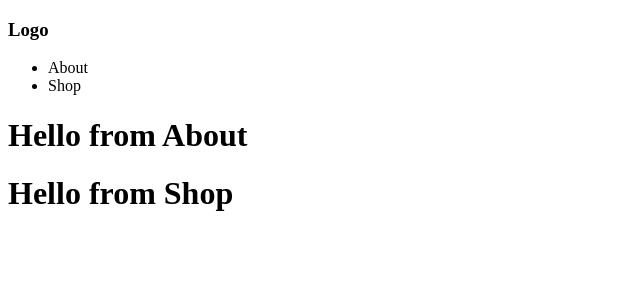
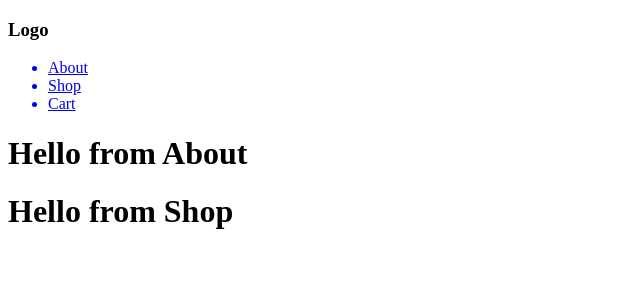
Before and after one commit to jtcaovan/shopping-cart, a React (Create React App) app: page / in a window 1280 px wide. Shown: the top 300 px of the page, without its empty margins (0-640 px from the left). Built offline with nearby package versions, Linux system fonts and the light colour scheme.

Commit message:
Added components

```diff
--- /dev/null
+++ b/src/Cart.js
@@ -0,0 +1,11 @@
+import React from "react";
+
+const Cart = () => {
+  return (
+    <div>
+      <h1>Hello from Cart</h1>
+    </div>
+  );
+};
+
+export default Cart;
--- a/src/Nav.js
+++ b/src/Nav.js
@@ -1,12 +1,20 @@
 import React from "react";
+import { Link } from 'react-router-dom'
 
 const Nav = () => {
   return (
         <nav>
             <h3>Logo</h3>
             <ul>
-                <li>About</li>
-                <li>Shop</li>
+                <Link to='/about'>
+                    <li>About</li>
+                </Link>
+                <Link to='/shop'>
+                    <li>Shop</li>
+                </Link>
+                <Link to='/cart'>
+                    <li>Cart</li>
+                </Link>
             </ul>
         </nav>
   );
--- a/src/Routes.js
+++ b/src/Routes.js
@@ -1,18 +1,20 @@
 import React from 'react'
-import { BrowserRouter, Switch, Route } from 'react-router-dom';
+import { BrowserRouter as Router, Switch, Route } from 'react-router-dom';
 import App from './App'
 import About from './About'
 import Shop from './Shop'
+import Cart from './Cart'
 
 const Routes = () => {
     return (
-        <BrowserRouter>
+        <Router>
             <Switch>
                 <Route exact path='/' component={App} />
                 <Route exact path='/about' component={About} />
                 <Route exact path='/shop' component={Shop} />
+                <Route exact path='/cart' component={Cart} />
             </Switch>
-        </BrowserRouter>
+        </Router>
     )
 }
 
```
